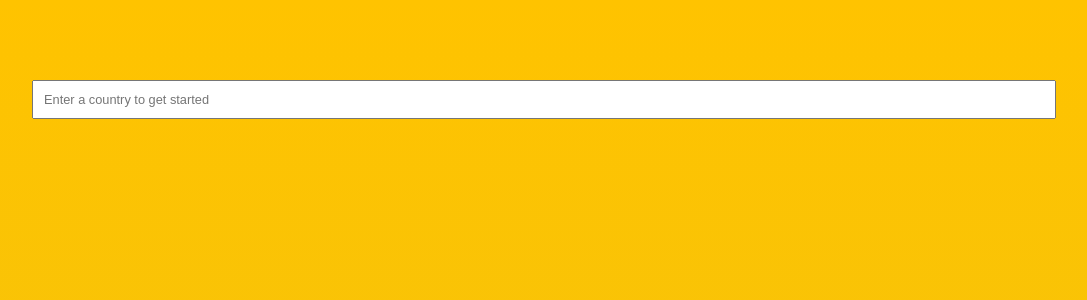
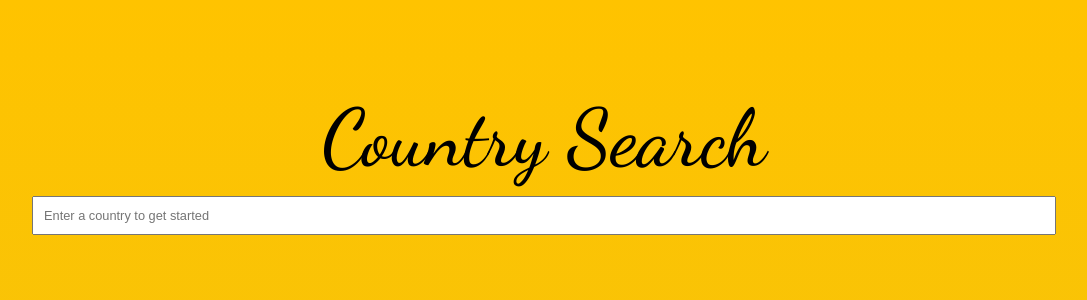
Before and after one commit to Raees678/countries-assignment, a React (Create React App) app: page / in a window 1280 px wide. Shown: the top 300 px of the page, without its empty margins (96-1183 px from the left). Built offline with nearby package versions, Linux system fonts and the light colour scheme.

Commit message:
Elevated search text state to top level, adds additional styling

```diff
--- a/src/App.css
+++ b/src/App.css
@@ -2,6 +2,13 @@
   display: grid;
   grid-template-columns: 10% [working-area-leading] 25% auto 25% [working-area-trailing] 10%;
   grid-template-rows: 10% [working-area-top] 25% auto 25% [working-area-bottom] 10%;
+}
+
+#title {
+  text-align: center;
+  font-size: 500%;
+  padding: 10px;
+  font-family: "Dancing Script", cursive;
 }
 
 .working-area {
--- a/src/App.js
+++ b/src/App.js
@@ -4,11 +4,30 @@ import "./App.css";
 import SearchBox from "./SearchBox";
 
 class App extends React.Component {
+  constructor(props) {
+    super(props);
+    this.state = {
+      searchText: "",
+    };
+
+    this.handleSearchTextChange = this.handleSearchTextChange.bind(this);
+  }
+
+  handleSearchTextChange(searchText) {
+    this.setState({
+      searchText: searchText,
+    });
+  }
+
   render() {
     return (
       <div className="App">
         <div className="working-area">
-          <SearchBox></SearchBox>
+          <link href="https://fonts.googleapis.com/css2?family=Dancing+Script:wght@500&display=swap" rel="stylesheet" />
+
+          <div id="title">Country Search</div>
+          <SearchBox searchText={this.state.searchText} onSearchTextChange={this.handleSearchTextChange}></SearchBox>
+          <div>{this.state.searchText}</div>
         </div>
       </div>
     );
--- a/src/SearchBox.js
+++ b/src/SearchBox.js
@@ -4,13 +4,23 @@ import "./SearchBox.css";
 class SearchBox extends React.Component {
   constructor(props) {
     super(props);
+
+    this.handleSearchTextChange = this.handleSearchTextChange.bind(this);
+  }
+
+  handleSearchTextChange(event) {
+    this.props.onSearchTextChange(event.target.value);
   }
 
   render() {
     return (
       <div id="search-box">
         <form id="search-box-form-div">
-          <input id="search-box-form-div-input" placeholder="Enter a country to get started"></input>
+          <input
+            id="search-box-form-div-input"
+            placeholder="Enter a country to get started"
+            onChange={this.handleSearchTextChange}
+          ></input>
         </form>
       </div>
     );
```
